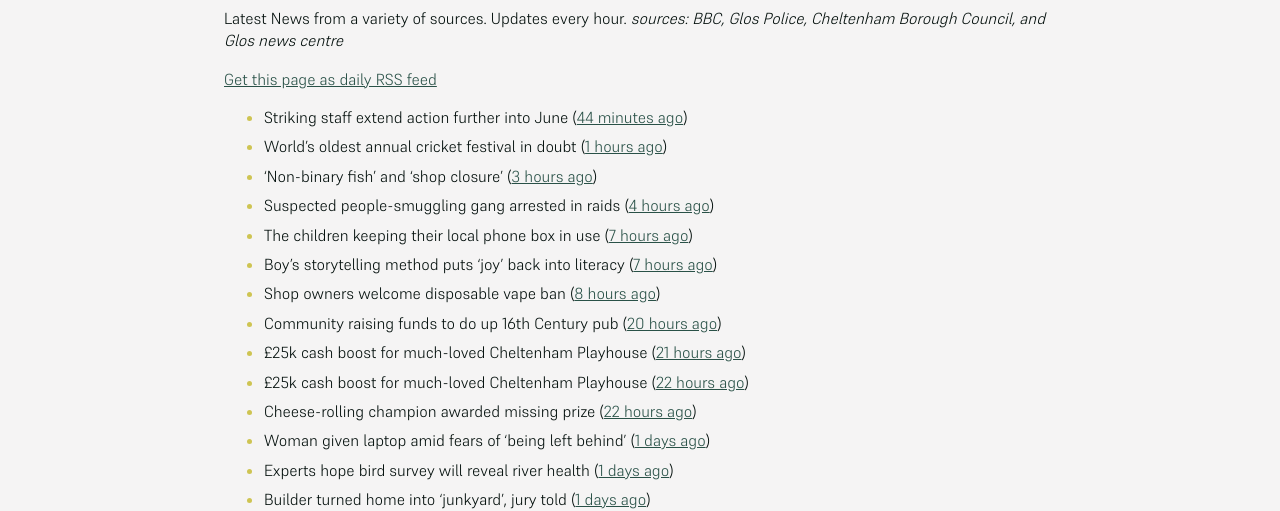
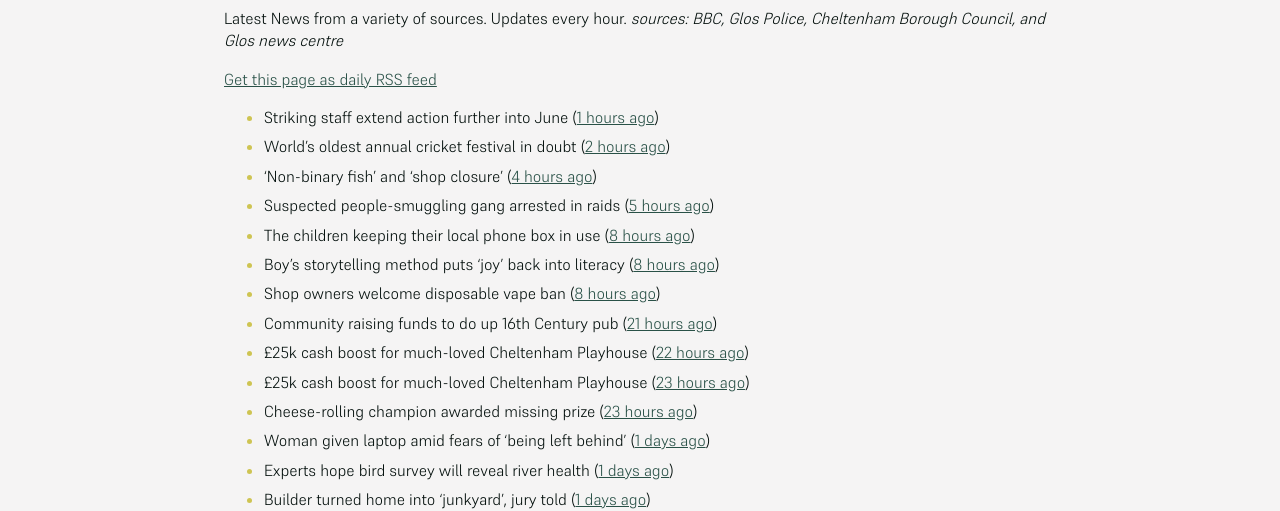
Before and after one commit to mat-0/cheltenham-open-data, a Jekyll site: the page built from _pages/news.md, in a window 1280 px wide and 1400 px high. Shown: the part 266-777 px from the top of the window. Built offline with Jekyll 4.4.1, drawn with Linux system fonts in a browser that asks for light colours; some of the changed text lies outside the part shown.

Commit message:
Updated 2025-06-04 13:57:56

```diff
--- a/_pages/news.md
+++ b/_pages/news.md
@@ -12,17 +12,17 @@ _sources: BBC, Glos Police, Cheltenham Borough Council, and Glos news centre_
 [Get this page as daily RSS feed](/daily.rss)
 
 <!-- news_marker starts -->
-- Striking staff extend action further into June ([44 minutes ago](https://www.bbc.com/news/articles/cz9y0dnl0k3o))
-- World's oldest annual cricket festival in doubt ([1 hours ago](https://www.bbc.com/news/articles/cvgvlx1ve79o))
-- 'Non-binary fish' and 'shop closure' ([3 hours ago](https://www.bbc.com/news/articles/c787lp1npgjo))
-- Suspected people-smuggling gang arrested in raids ([4 hours ago](https://www.bbc.com/news/articles/cx2j67x49pwo))
-- The children keeping their local phone box in use ([7 hours ago](https://www.bbc.com/news/articles/c1dekpd164no))
-- Boy's storytelling method puts 'joy' back into literacy ([7 hours ago](https://www.bbc.com/news/articles/c6268ykxkdno))
+- Striking staff extend action further into June ([1 hours ago](https://www.bbc.com/news/articles/cz9y0dnl0k3o))
+- World's oldest annual cricket festival in doubt ([2 hours ago](https://www.bbc.com/news/articles/cvgvlx1ve79o))
+- 'Non-binary fish' and 'shop closure' ([4 hours ago](https://www.bbc.com/news/articles/c787lp1npgjo))
+- Suspected people-smuggling gang arrested in raids ([5 hours ago](https://www.bbc.com/news/articles/cx2j67x49pwo))
+- The children keeping their local phone box in use ([8 hours ago](https://www.bbc.com/news/articles/c1dekpd164no))
+- Boy's storytelling method puts 'joy' back into literacy ([8 hours ago](https://www.bbc.com/news/articles/c6268ykxkdno))
 - Shop owners welcome disposable vape ban ([8 hours ago](https://www.bbc.com/news/articles/cgle5pgy4lgo))
-- Community raising funds to do up 16th Century pub ([20 hours ago](https://www.bbc.com/news/articles/c1kvgy4p4nwo))
-- £25k cash boost for much-loved Cheltenham Playhouse ([21 hours ago](https://gloucesternewscentre.co.uk/25k-cash-boost-for-much-loved-cheltenham-playhouse/))
-- £25k cash boost for much-loved Cheltenham Playhouse ([22 hours ago](https://www.cheltenham.gov.uk/news/article/3017/25k_cash_boost_for_much-loved_cheltenham_playhouse))
-- Cheese-rolling champion awarded missing prize ([22 hours ago](https://www.bbc.com/news/articles/clyzjzkz2v1o))
+- Community raising funds to do up 16th Century pub ([21 hours ago](https://www.bbc.com/news/articles/c1kvgy4p4nwo))
+- £25k cash boost for much-loved Cheltenham Playhouse ([22 hours ago](https://gloucesternewscentre.co.uk/25k-cash-boost-for-much-loved-cheltenham-playhouse/))
+- £25k cash boost for much-loved Cheltenham Playhouse ([23 hours ago](https://www.cheltenham.gov.uk/news/article/3017/25k_cash_boost_for_much-loved_cheltenham_playhouse))
+- Cheese-rolling champion awarded missing prize ([23 hours ago](https://www.bbc.com/news/articles/clyzjzkz2v1o))
 - Woman given laptop amid fears of 'being left behind' ([1 days ago](https://www.bbc.com/news/articles/cy8nvm5v5ymo))
 - Experts hope bird survey will reveal river health ([1 days ago](https://www.bbc.com/news/articles/c9wgv0dy485o))
 - Builder turned home into 'junkyard', jury told ([1 days ago](https://www.bbc.com/news/articles/c7v7jqygvlpo))
```
Also changed, not shown: other parts of _pages/news.md (+1 -1 lines), _data/flood.json (+4 -4 lines), _pages/fix-my-street.md (+1 -1 lines), index.md (+4 -4 lines).
